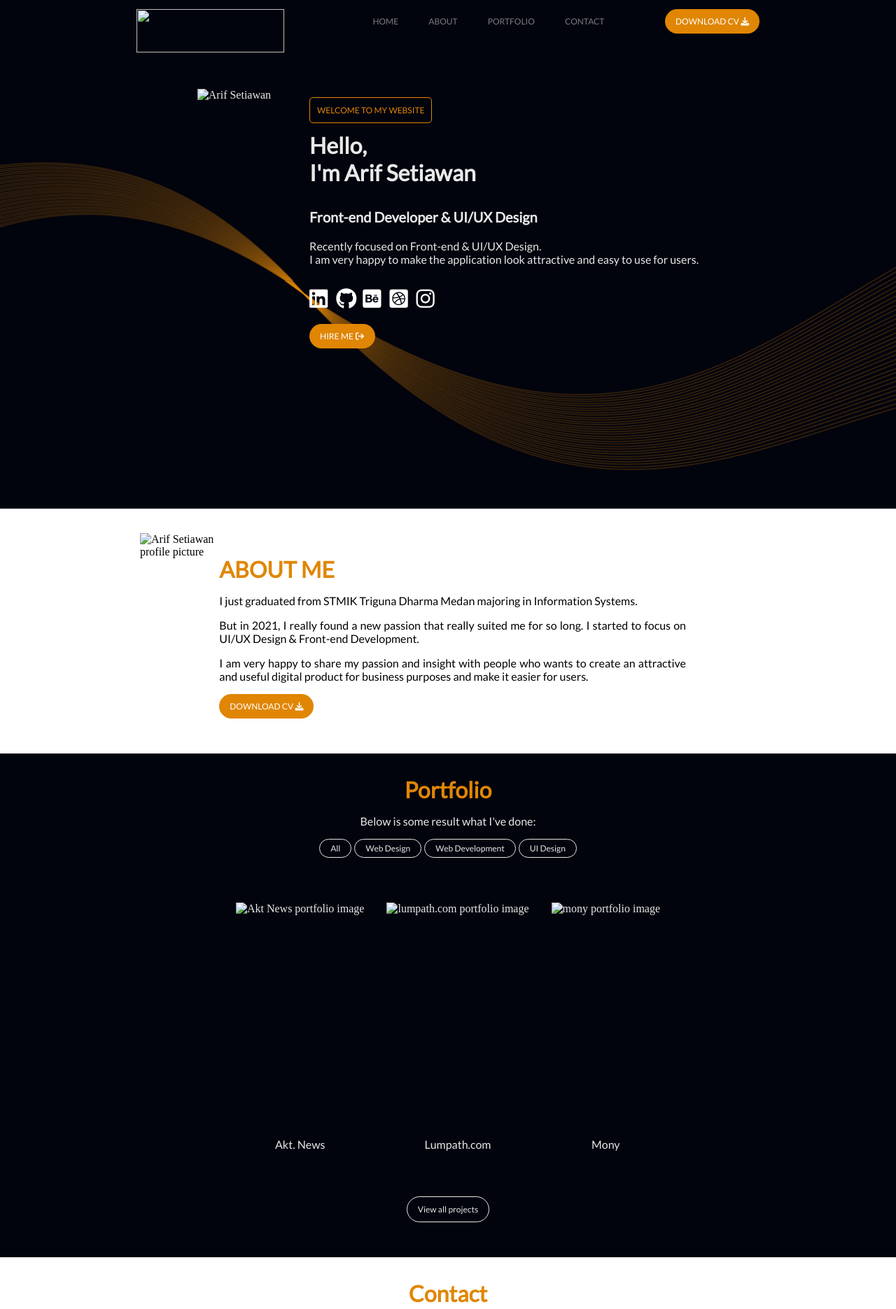
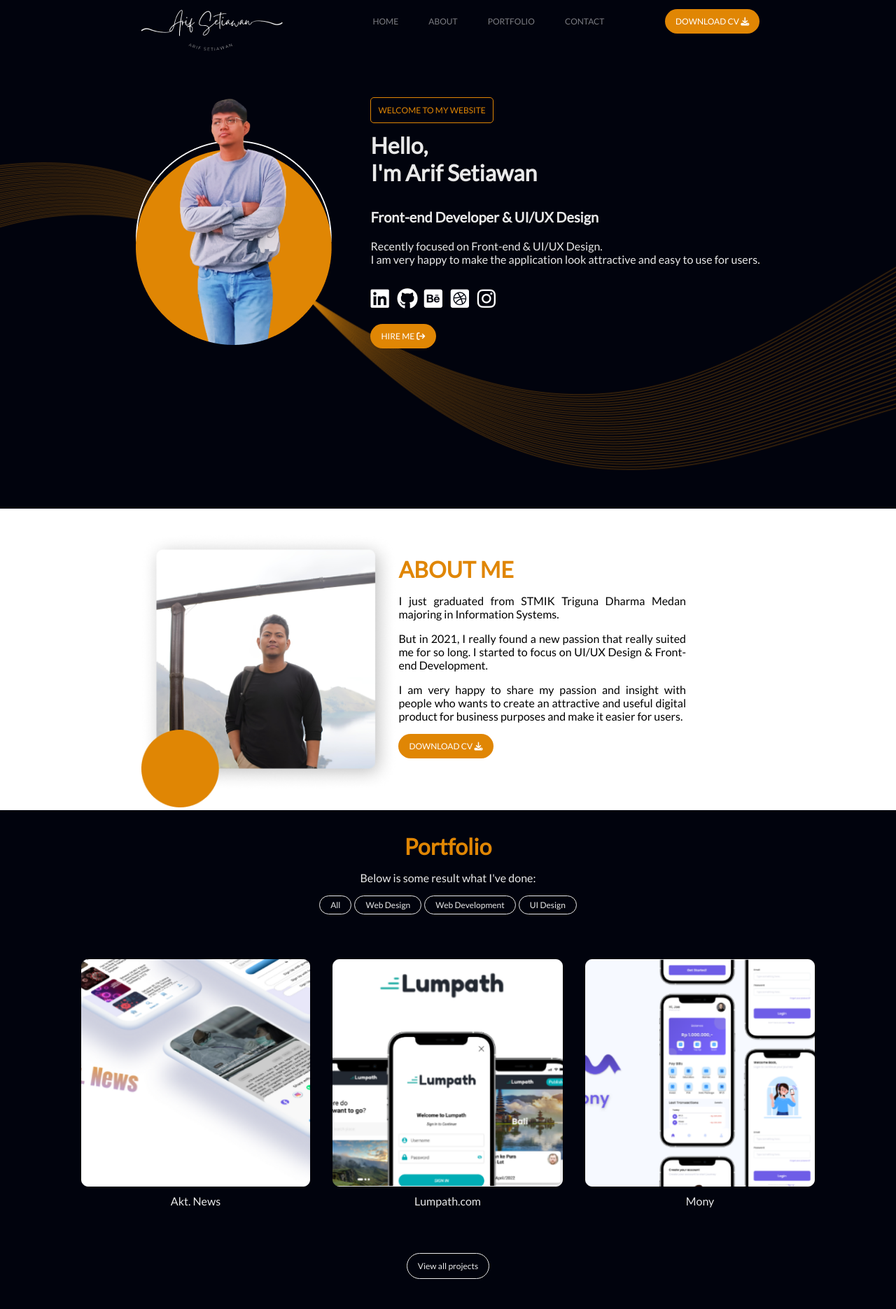
Before and after one commit to Frarif/frarif.com, a plain HTML site: page ui-design/index.html in a window 1280 px wide. Shown: the part 15-1886 px from the top of the page at 70% size. Drawn offline with Linux system fonts and the light colour scheme; files that its build step writes are made by us from their sources; files whose address does not match are found by name.

Commit message:
Refix: All buttons on portfolio section

```diff
--- a/ui-design/index.html
+++ b/ui-design/index.html
@@ -14,7 +14,7 @@
     />
 
     <!-- My CSS -->
-    <link rel="stylesheet" href="style.css" />
+    <link rel="stylesheet" href="../style.css" />
 
     <meta charset="UTF-8" />
     <meta http-equiv="X-UA-Compatible" content="IE=edge" />
@@ -33,7 +33,7 @@
     <header>
       <div class="hero">
         <nav>
-          <img src="images/logo-header.png" alt="" />
+          <img src="../images/logo-header.png" alt="" />
           <ul>
             <li><a href="">HOME</a></li>
             <li><a href="">ABOUT</a></li>
@@ -52,7 +52,7 @@
     <main>
       <div class="home-section">
         <div class="profile-home">
-          <img src="images/profile-picture-home.png" alt="Arif Setiawan" />
+          <img src="../images/profile-picture-home.png" alt="Arif Setiawan" />
         </div>
         <div class="text-home">
           <p class="welcome">WELCOME TO MY WEBSITE</p>
@@ -98,7 +98,7 @@
         <div class="about-section">
           <div class="profile-about">
             <img
-              src="images/profile-picture-about.png"
+              src="../images/profile-picture-about.png"
               alt="Arif Setiawan profile picture"
             />
           </div>
@@ -132,23 +132,32 @@
         <div class="portfolio-text">
           <p>Below is some result what I've done:</p>
           <div class="portfolio-button">
-            <a href="/"><button>All</button></a>
-            <a href="/web-design"><button>Web Design</button></a>
-            <a href="/web-development"><button>Web Development</button></a>
-            <a href="/ui-design"><button>UI Design</button></a>
+            <a href="/#portfolio"><button>All</button></a>
+            <a href="/web-design/index.html#portfolio"
+              ><button>Web Design</button></a
+            >
+            <a href="/web-development/index.html#portfolio"
+              ><button>Web Development</button></a
+            >
+            <a href="/ui-design/index.html#portfolio"
+              ><button>UI Design</button></a
+            >
           </div>
         </div>
         <div class="portfolios">
           <div class="akt-news">
             <a href="https://bit.ly/Akt-News" target="_blank"
-              ><img src="images/akt-news.png" alt="Akt News portfolio image" />
+              ><img
+                src="../images/akt-news.png"
+                alt="Akt News portfolio image"
+              />
               <span>Akt. News</span>
             </a>
           </div>
           <div class="lumpath-com">
             <a href="https://bit.ly/Lumpath-com" target="_blank">
               <img
-                src="images/lumpath.com.png"
+                src="../images/lumpath.com.png"
                 alt="lumpath.com portfolio image"
               />
               <span>Lumpath.com</span>
@@ -156,7 +165,7 @@
           </div>
           <div class="mony">
             <a href="https://bit.ly/Mony-app" target="_blank">
-              <img src="images/mony.png" alt="mony portfolio image" />
+              <img src="../images/mony.png" alt="mony portfolio image" />
               <span>Mony</span>
             </a>
           </div>
@@ -177,7 +186,7 @@
           </p>
           <div>
             <a href=""
-              ><img src="images/logo-footer.png" alt="logo footer"
+              ><img src="../images/logo-footer.png" alt="logo footer"
             /></a>
           </div>
           <p><i class="fa-regular fa-envelope"></i> freakinarif25@gmail.com</p>
```
Also changed, not shown: index.html (+17 -8 lines), web-design/index.html (+21 -12 lines), web-development/index.html (+21 -12 lines).
